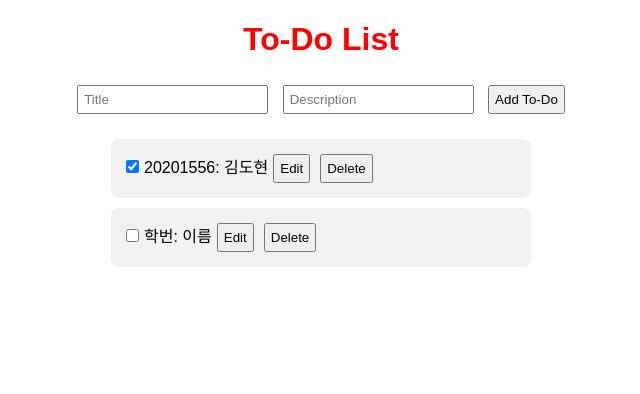
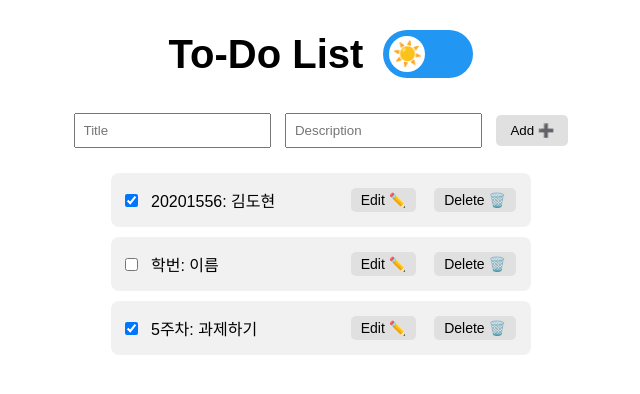
Before and after one commit to irionura52/FastApi-Todos, a FastAPI app: page / in a window 1280 px wide. Shown: the top 394 px of the page, without its empty margins (319-959 px from the left). Run offline with FastAPI, Linux system fonts and the light colour scheme.

Commit message:
4th week add dark theme

```diff
--- a/fastapi-app/templates/index.html
+++ b/fastapi-app/templates/index.html
@@ -1,61 +1,210 @@
 <!DOCTYPE html>
 <html lang="en">
 <head>
-    <meta charset="UTF-8">
-    <meta name="viewport" content="width=device-width, initial-scale=1.0">
+  <meta charset="UTF-8" />
+  <meta name="viewport" content="width=device-width, initial-scale=1.0"/>
   <title>To-Do List</title>
   <style>
+    :root {
+      --bg-color: #ffffff;
+      --text-color: #000000;
+      --item-bg: #f1f1f1;
+      --button-bg: #e0e0e0;
+      --button-text: #000000;
+      --title-color: #000000;
+    }
+
+    body.dark-theme {
+      --bg-color: #1e1e1e;
+      --text-color: #f5f5f5;
+      --item-bg: #2a2a2a;
+      --button-bg: #444;
+      --button-text: #ffffff;
+      --title-color: #ffffff;
+    }
+
     body {
+      font-family: Arial, sans-serif;
+      background-color: var(--bg-color);
+      color: var(--text-color);
+      transition: background-color 0.3s, color 0.3s;
+      margin: 0;
+      padding: 0;
       text-align: center;
-            font-family: Arial, sans-serif;
     }
+
+    .header {
+      display: flex;
+      justify-content: center;
+      align-items: center;
+      gap: 20px;
+      margin-top: 30px;
+    }
+
     h1 {
-            color: red;
+      color: var(--title-color);
+      font-size: 2.5rem;
+      margin: 0;
     }
+
+    .switch {
+      position: relative;
+      display: inline-block;
+      width: 90px;
+      height: 48px;
+    }
+
+    .switch input {
+      opacity: 0;
+      width: 0;
+      height: 0;
+    }
+
+    .slider {
+      position: absolute;
+      cursor: pointer;
+      top: 0; left: 0; right: 0; bottom: 0;
+      background-color: #2196F3;
+      transition: .4s;
+      border-radius: 34px;
+    }
+
+    .slider:before {
+      content: '☀️';
+      position: absolute;
+      display: flex;
+      align-items: center;
+      justify-content: center;
+      font-size: 24px;
+      height: 36px;
+      width: 36px;
+      left: 6px;
+      bottom: 6px;
+      background-color: white;
+      transition: .4s;
+      border-radius: 50%;
+    }
+
+    input:not(:checked) + .slider {
+      background-color: #666;
+    }
+
+    input:not(:checked) + .slider:before {
+      transform: translateX(42px);
+      content: '🌙';
+    }
+
     form {
-            margin-bottom: 20px;
+      margin: 30px 0 20px;
     }
-        input, button {
-            padding: 5px;
+
+    input[type="text"] {
+      padding: 8px;
       margin: 5px;
     }
+
+    button {
+      padding: 8px 14px;
+      margin: 5px;
+      cursor: pointer;
+      border: none;
+      border-radius: 5px;
+      background-color: var(--button-bg);
+      color: var(--button-text);
+      transition: 0.3s;
+    }
+
+    button:hover {
+      opacity: 0.9;
+    }
+
     ul {
       list-style: none;
       padding: 0;
     }
-        li {
+
+    .todo-item {
+      display: flex;
+      justify-content: space-between;
+      align-items: center;
       font-size: 16px;
       margin: 10px auto;
       max-width: 400px;
-            text-align: left;
-            background-color: #f1f1f1;
+      background-color: var(--item-bg);
       padding: 10px;
       border-radius: 8px;
+    }
+
+    .todo-left {
+      display: flex;
+      align-items: center;
+      gap: 10px;
+    }
+
+    .todo-actions {
+      display: flex;
+      gap: 8px;
+    }
+
+    .todo-actions button {
+      font-size: 14px;
+      padding: 4px 10px;
     }
   </style>
 </head>
 <body>
+  <div class="header">
     <h1>To-Do List</h1>
+    <label class="switch">
+      <input type="checkbox" id="theme-toggle" />
+      <span class="slider"></span>
+    </label>
+  </div>
+
   <form id="todo-form">
-        <input type="text" id="title" placeholder="Title" required>
-        <input type="text" id="description" placeholder="Description" required>
-        <button type="submit">Add To-Do</button>
+    <input type="text" id="title" placeholder="Title" required />
+    <input type="text" id="description" placeholder="Description" required />
+    <button type="submit">Add ➕</button>
   </form>
+
   <ul id="todo-list"></ul>
 
   <script>
-        async function fetchTodos() {
-            try {
-                const response = await fetch('/todos');
-                if (!response.ok) throw new Error('Failed to fetch todos');
-                const todos = await response.json();
-                const todoList = document.getElementById('todo-list');
-                todoList.innerHTML = '';
+    const themeToggle = document.getElementById('theme-toggle');
 
-                todos.forEach(todo => {
+    const savedTheme = localStorage.getItem('theme');
+    if (savedTheme === 'dark') {
+      document.body.classList.add('dark-theme');
+      themeToggle.checked = false;
+    } else {
+      document.body.classList.remove('dark-theme');
+      themeToggle.checked = true;
+    }
+
+    themeToggle.addEventListener('change', () => {
+      if (themeToggle.checked) {
+        document.body.classList.remove('dark-theme');
+        localStorage.setItem('theme', 'light');
+      } else {
+        document.body.classList.add('dark-theme');
+        localStorage.setItem('theme', 'dark');
+      }
+    });
+
+    function createActionButton(label, icon, onClick) {
+      const btn = document.createElement('button');
+      btn.innerHTML = `${label} ${icon}`;
+      btn.onclick = onClick;
+      return btn;
+    }
+
+    function createTodoElement(todo) {
       const li = document.createElement('li');
+      li.className = 'todo-item';
 
-                    // 체크박스
+      const left = document.createElement('div');
+      left.className = 'todo-left';
+
       const checkbox = document.createElement('input');
       checkbox.type = 'checkbox';
       checkbox.checked = todo.completed;
@@ -64,9 +213,7 @@
         try {
           await fetch(`/todos/${todo.id}`, {
             method: 'PUT',
-                                headers: {
-                                    'Content-Type': 'application/json'
-                                },
+            headers: { 'Content-Type': 'application/json' },
             body: JSON.stringify(updatedTodo)
           });
           fetchTodos();
@@ -78,22 +225,30 @@
       const span = document.createElement('span');
       span.textContent = `${todo.title}: ${todo.description}`;
 
-                    li.appendChild(checkbox);
-                    li.appendChild(span);
+      left.appendChild(checkbox);
+      left.appendChild(span);
 
-                    // Edit 버튼
-                    const editButton = document.createElement('button');
-                    editButton.textContent = "Edit";
-                    editButton.onclick = () => editTodo(todo);
-                    li.appendChild(editButton);
+      const actions = document.createElement('div');
+      actions.className = 'todo-actions';
+      actions.appendChild(createActionButton('Edit', '✏️', () => editTodo(todo)));
+      actions.appendChild(createActionButton('Delete', '🗑️', () => deleteTodo(todo.id)));
 
-                    // Delete 버튼
-                    const deleteButton = document.createElement('button');
-                    deleteButton.textContent = "Delete";
-                    deleteButton.onclick = () => deleteTodo(todo.id);
-                    li.appendChild(deleteButton);
+      li.appendChild(left);
+      li.appendChild(actions);
 
-                    todoList.appendChild(li);
+      return li;
+    }
+
+    async function fetchTodos() {
+      try {
+        const response = await fetch('/todos');
+        if (!response.ok) throw new Error('Failed to fetch todos');
+        const todos = await response.json();
+        const todoList = document.getElementById('todo-list');
+        todoList.innerHTML = '';
+        todos.forEach(todo => {
+          const todoElement = createTodoElement(todo);
+          todoList.appendChild(todoElement);
         });
       } catch (error) {
         console.error("Error fetching todos:", error);
@@ -173,7 +328,7 @@
       }
     }
 
-        fetchTodos();  // 페이지 로드시 초기 데이터 로드
+    fetchTodos(); // 초기 로드
   </script>
 </body>
 </html>
--- a/fastapi-app/todo.json
+++ b/fastapi-app/todo.json
@@ -10,5 +10,11 @@
         "title": "\ud559\ubc88",
         "description": "\uc774\ub984",
         "completed": false
+    },
+    {
+        "id": 1743416815110,
+        "title": "5\uc8fc\ucc28",
+        "description": "\uacfc\uc81c\ud558\uae30",
+        "completed": true
     }
 ]
```
Lines whose indentation alone changed are shown as unchanged.
